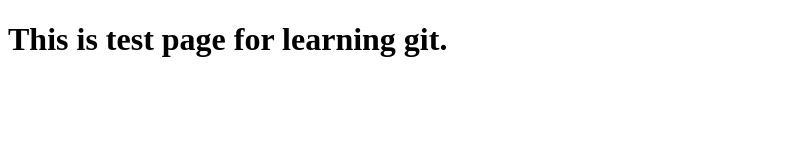
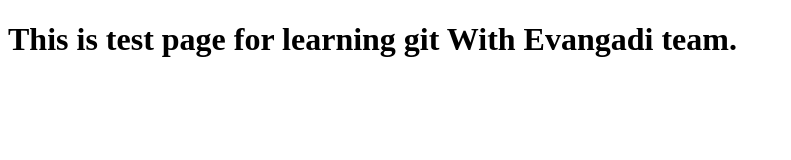
Before and after one commit to Ablakat-dani/EvangadiTest, a plain HTML site: page index.html in a window 1280 px wide. Shown: the whole page, without its empty margins (0-791 px from the left). Drawn offline with Linux system fonts and the light colour scheme.

Commit message:
updated the title

```diff
--- a/index.html
+++ b/index.html
@@ -7,7 +7,7 @@
 </head>
 <body>
     <h1>
-        This is test page for learning git.
+        This is test page for learning git With Evangadi team.
     </h1>
 </body>
 </html>
```
